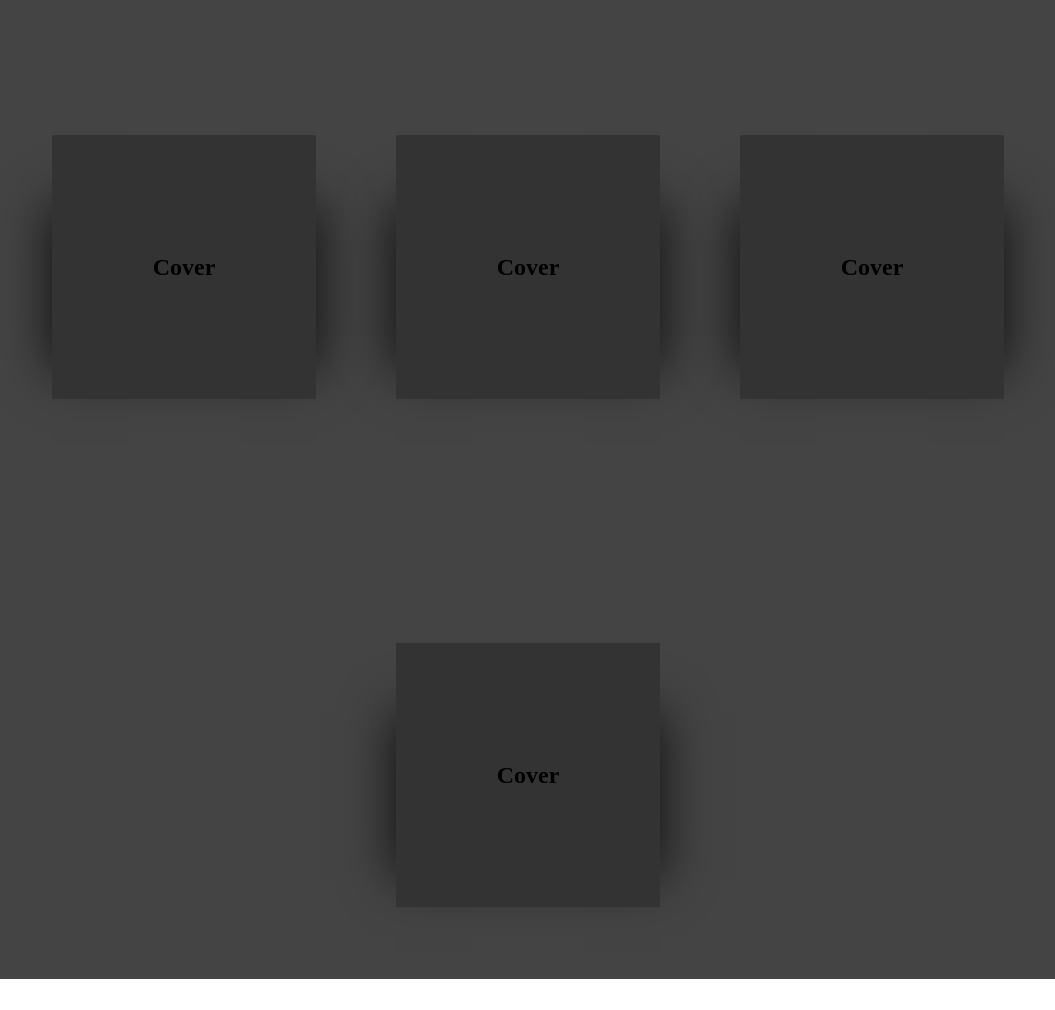
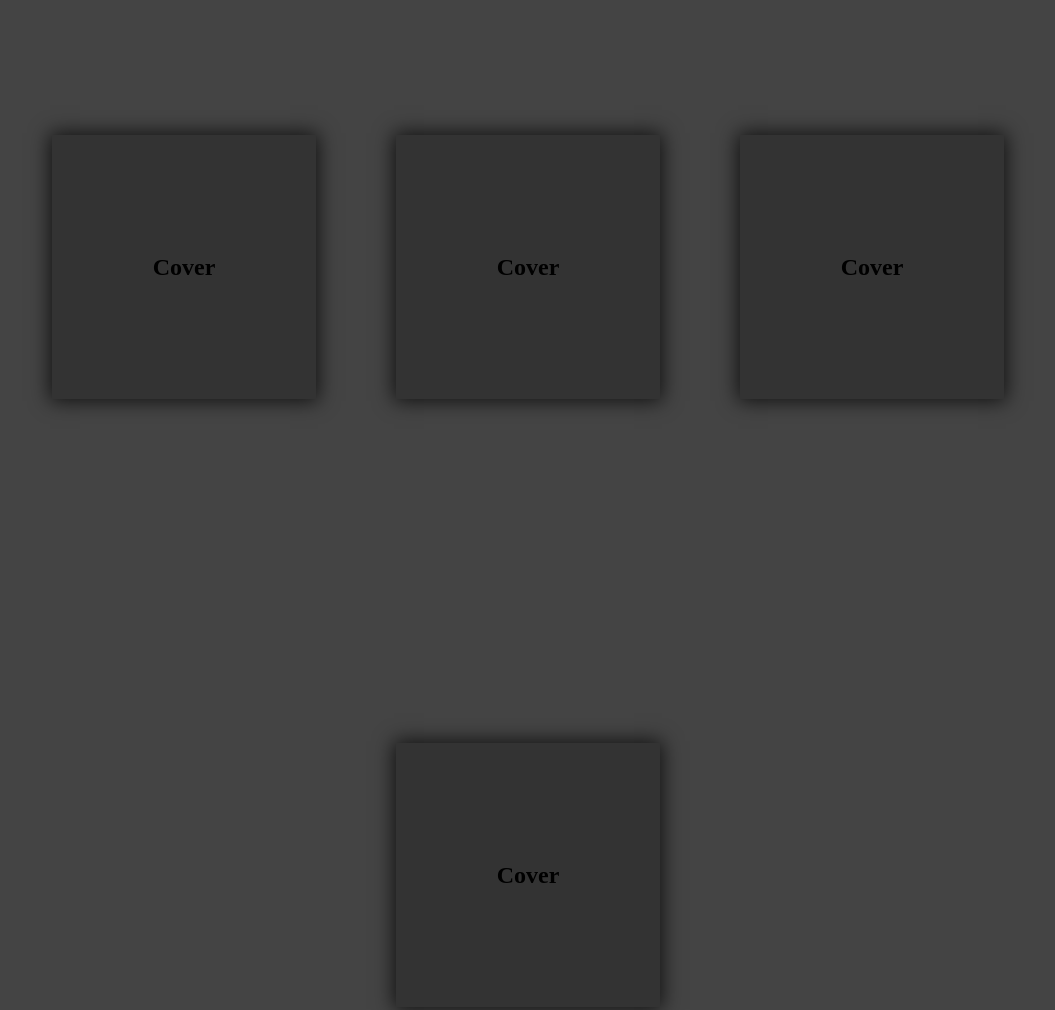
Before and after one commit to AlphaActual/Cards-excersise, a plain HTML site: page index.html in a window 1280 px wide. Shown: the part 37-1047 px from the top of the page, without its empty margins (112-1167 px from the left). Before the commit the page ends 1016 px from the top, so only its background shows below. Drawn offline with Linux system fonts and the light colour scheme.

Commit message:
Update style.css

```diff
--- a/style.css
+++ b/style.css
@@ -59,11 +59,17 @@
 }
 
 .content{
-    box-shadow: 0 20px 50px rgb(0 0 0 / 80%);
+    box-shadow: 0px 0px 19px 2px rgba(0,0,0,0.75);
+-webkit-box-shadow: 0px 0px 19px 2px rgba(0,0,0,0.75);
+-moz-box-shadow: 0px 0px 19px 2px rgba(0,0,0,0.75);
     width: 200px;
-    height: 100px;
+    height: 200px;
     background-color: white;
     transform: translateY(-50%);
+
+}
+.content-long{
+    height: 200px;
 }
 
 .cover, .content{
@@ -91,7 +97,9 @@
     -10px 0 80px #f0f,
     10px 0 80px #0ff;
 }
-
+.centering-div:hover .content{
+    height: 100px;
+}
 .centering-div:hover .content-long{
     height: 400px;
 }
```
